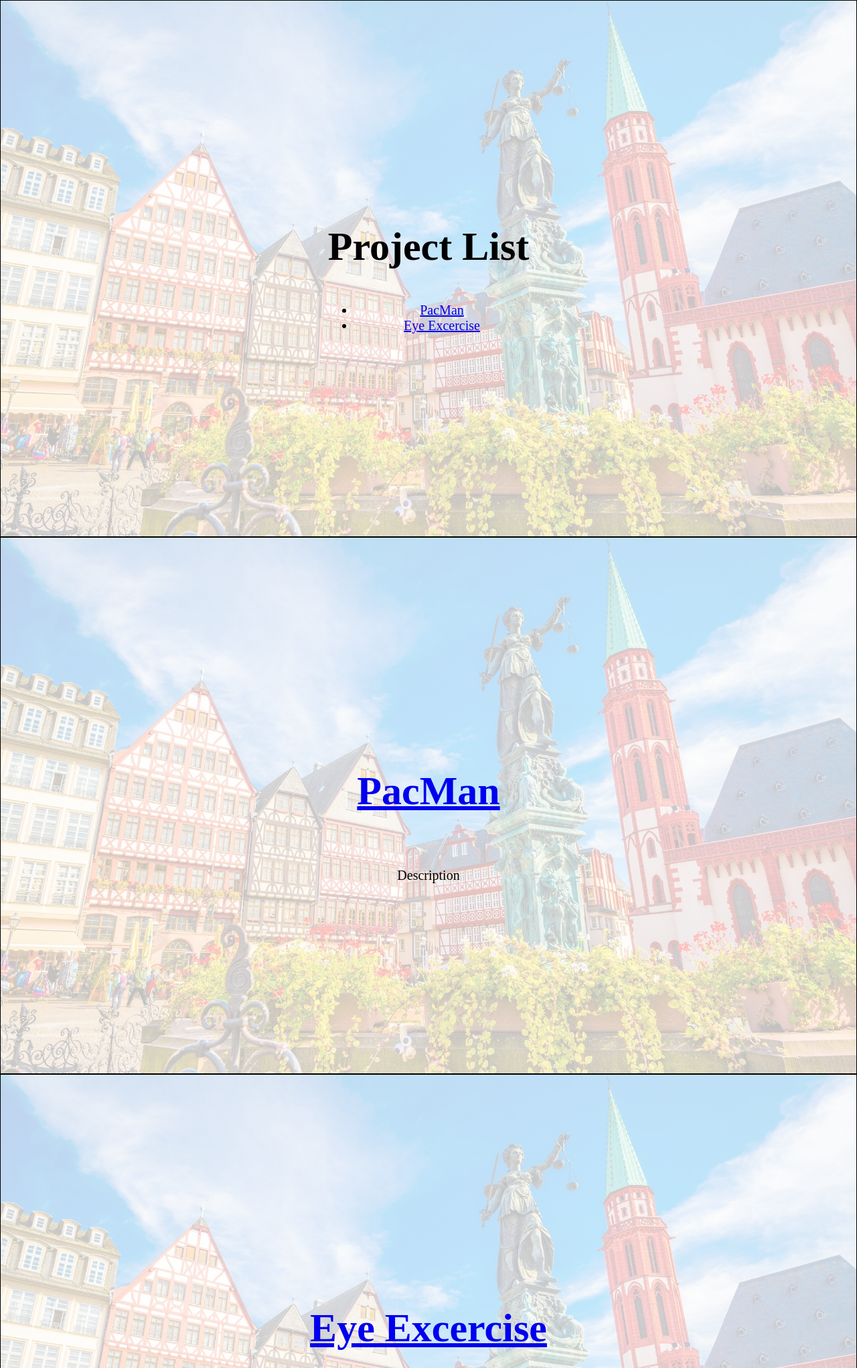
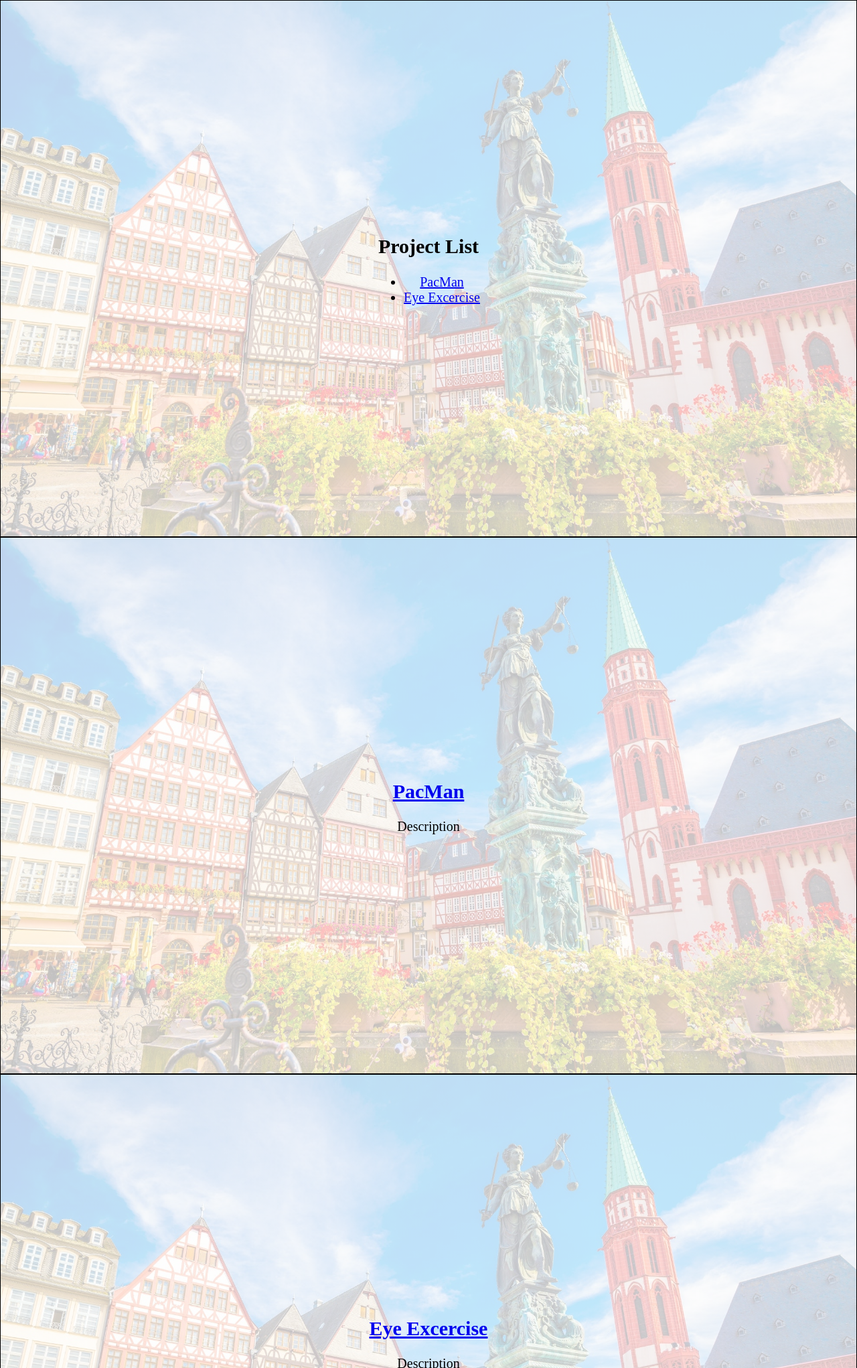
Before and after one commit to JaegerNolte/Jaegernolte.github.io, a plain HTML site: page index.html in a window 1280 px wide. Shown: the part 1664-3707 px from the top of the page at 67% size. Drawn offline with Linux system fonts and the light colour scheme.

Commit message:
Update 1.3

```diff
--- a/index.html
+++ b/index.html
@@ -31,7 +31,7 @@
             </section>
             <section id="about">
                 <div class="section-inner">
-                    <h2>About me</h2>
+                    <h1>About me</h1>
                     <p>about me info</p>
                 </div>
             </section>
@@ -39,7 +39,7 @@
 
             <section id="projects">
                 <div class="section-inner">
-                    <h2>Project List</h2>
+                    <h1>Project List</h1>
                         <Nav>
                             <ul>
                                 <li><a href="#pacman">PacMan</a></li>
@@ -51,21 +51,21 @@
 
             <section id="pacman">
                 <div class="section-inner">
-                    <h4><a href="https://jaegernolte.github.io/Create-a-PacMan/">PacMan</a></h4>
+                    <h1><a href="https://jaegernolte.github.io/Create-a-PacMan/">PacMan</a></h1>
                     <p>Description</p>
                 </div>
             </section>
 
             <section id="eye-excercise">
                 <div class="section-inner">
-                    <h5><a href="https://jaegernolte.github.io/eye-movement/">Eye Excercise</a></h5>
+                    <h1><a href="https://jaegernolte.github.io/eye-movement/">Eye Excercise</a></h1>
                     <p>Description</p>
                 </div>
             </section>
 
             <section id="contact">
                 <div id="section-inner">
-                    <h3>Contact me</h3>
+                    <h1>Contact me</h1>
                     <p>You can find me on:</p>
                     <ul>
                         <li><a> href="">Twitter</a></li>
--- a/style.css
+++ b/style.css
@@ -59,22 +59,6 @@ footer {
     font-size: 3em;
 }
 
-section h2 {
-    font-size: 3em;
-}
-
-section h3 {
-    font-size: 3em;
-}
-
-section h4 {
-    font-size: 3em;
-}
-
-section h5 {
-    font-size: 3em;
-}
-
 header a {
     text-decoration: none;
     color: black;
```
